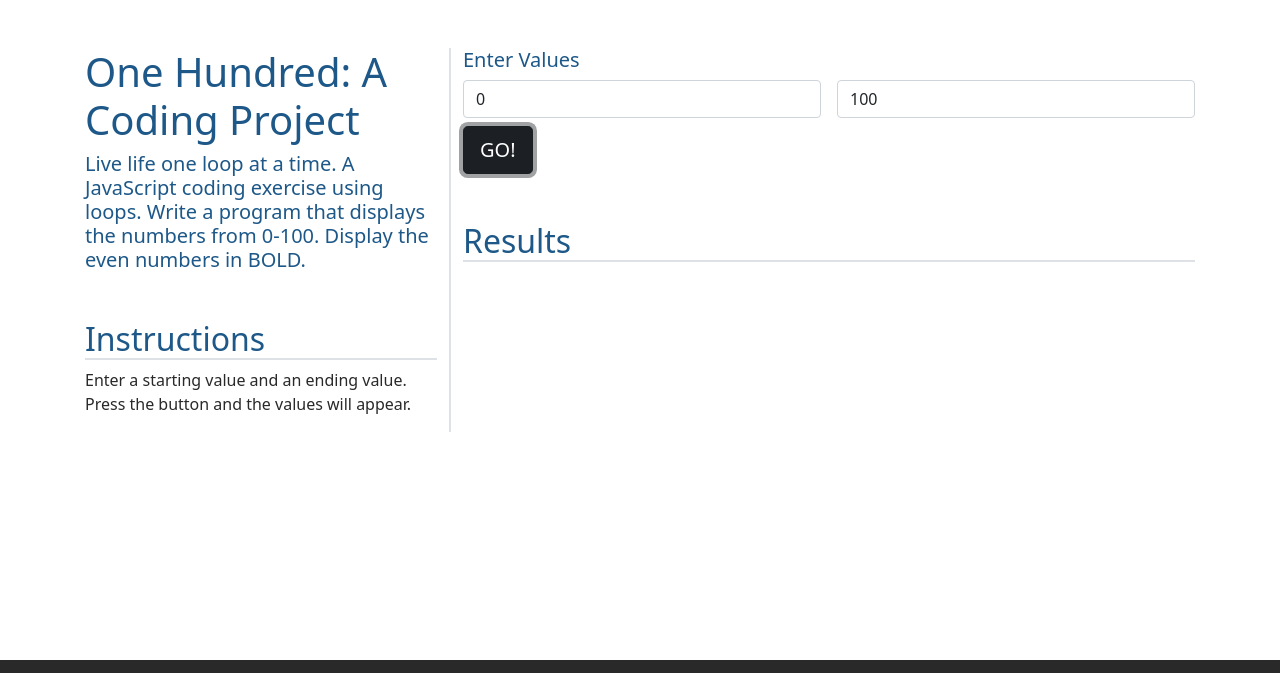
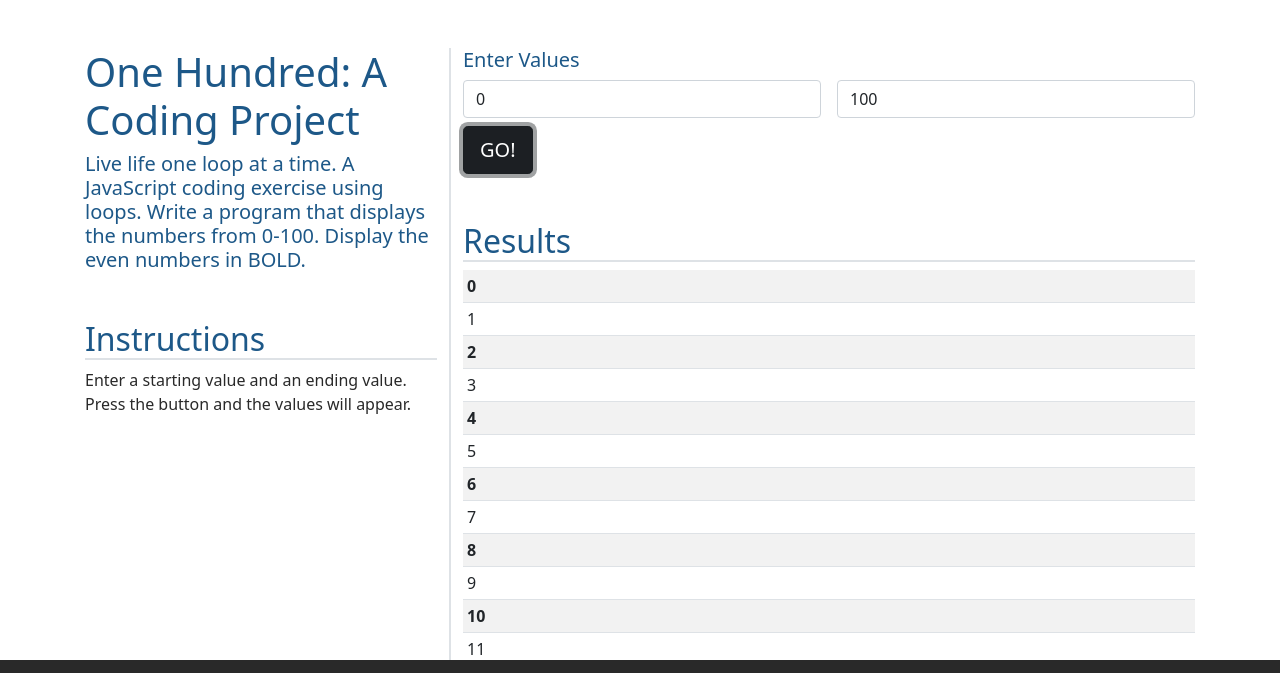
Before and after one commit to johnwebdev32/OneHundred, a plain HTML site: page app.html in a window 1280 px wide. Both pictures are taken after a click on the button "GO!". Shown: the part 60-733 px from the top of the page. Drawn offline with nearby package versions, Linux system fonts and the light colour scheme.

Commit message:
completed One Hundred project
One Hundred is complete, a few tweaks here and there is needed.

```diff
--- a/app.html
+++ b/app.html
@@ -116,6 +116,9 @@
 integrity="sha384-/bQdsTh/da6pkI1MST/rWKFNjaCP5gBSY4sEBT38Q/9RBh9AH40zEOg7Hlq2THRZ" crossorigin="anonymous">
 </script>
 <script src="js/site.js"></script>
+<script>
+    document.getElementById("btnSubmit").addEventListener("click",getValues);
+</script>
 
 </body>
 
--- a/css/site.css
+++ b/css/site.css
@@ -4,6 +4,15 @@
     --dark-color: #292929;
     --white-color: #e7e7e7;
 }
+
+.odd{
+    font-weight: 100;
+}
+
+.even{
+    font-weight: bold;
+}
+
 
 body{
     color:var(--dark-color);
--- a/js/site.js
+++ b/js/site.js
@@ -4,19 +4,61 @@ function getValues(){
     //get values from the page
     let startValue = document.getElementById("startValue").value;
     let endValue = document.getElementById("endValue").value;
-    //call generateNumbers
 
-    //call displayNumbers
+    //parse into Integers
+    startValue = parseInt(startValue);
+    endValue = parseInt(endValue);
+
+    if (Number.isInteger(startValue) && Number.isInteger(endValue)) {
+        //call generateNumbers
+        let numbers = generateNumbers(startValue, endValue);
+        //call displayNumbers
+        displayNumbers(numbers);
+
+    } else {
+        alert("You must enter integers");
+    }
+
 }
 
 //generate numbers from the startValue to the endValue
 //logic function
-function generateNumbers(){
+function generateNumbers(startValue, endValue){
 
+    let numbers = [];
+
+    //we want to get all numbers from start to end
+    for(let index = startValue; index <= endValue; index++){
+
+        //this will execute in a loop until index = endValue
+        numbers.push(index);
+
+    }
+
+    return numbers;
 }
 
 //display the numbers and mark even numbers in bold
 //display or view functions
-function displayNumbers(){
+function displayNumbers(numbers){
 
+    let templateRows = "";
+
+    for (let index = 0; index < numbers.length; index++) {
+
+        let className = "even";
+
+        let number = numbers[index];
+
+        if(number % 2 == 0){
+            className = "even";
+        }
+        else{
+            className = "odd";
+        }
+
+        templateRows += `<tr><td class="${className}" >${number}</td></tr>`;
+    }
+
+    document.getElementById("results").innerHTML = templateRows;
 }
```
